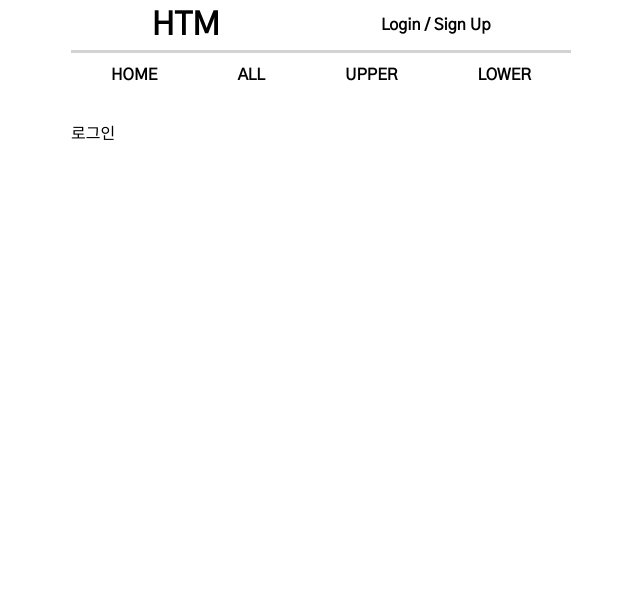
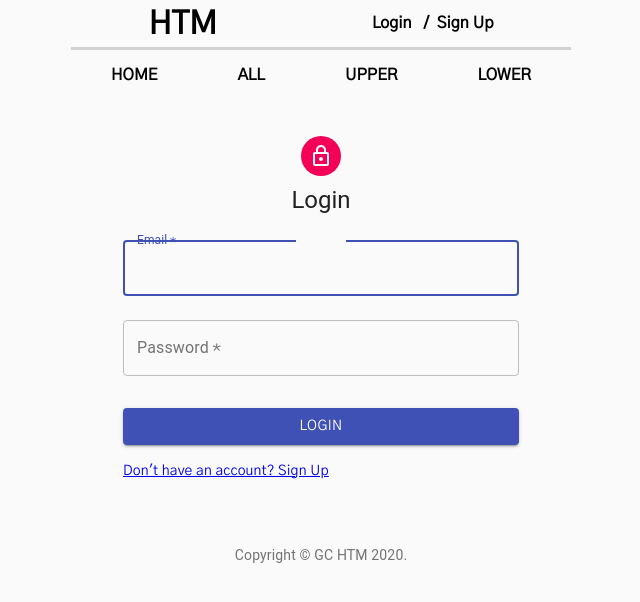
Before and after one commit to GC-P-Project/HTM-Front, a React (Create React App) app: page /#/login in a window 1280 px wide. Shown: the top 602 px of the page, without its empty margins (319-959 px from the left). Built offline with nearby package versions, Linux system fonts and the light colour scheme.

Commit message:
add: 회원가입 및 로그인 완료

```diff
--- a/package.json
+++ b/package.json
@@ -36,6 +36,8 @@
     ]
   },
   "devDependencies": {
+    "@material-ui/core": "^4.11.2",
+    "@material-ui/icons": "^4.11.2",
     "react-router-dom": "^5.2.0",
     "styled-components": "^5.2.1"
   }
--- a/src/components/login/LoginWrap.js
+++ b/src/components/login/LoginWrap.js
@@ -1,11 +1,81 @@
-import React from 'react';
+import React from "react";
+import { Link } from "react-router-dom";
+import Avatar from "@material-ui/core/Avatar";
+import Button from "@material-ui/core/Button";
+import CssBaseline from "@material-ui/core/CssBaseline";
+import TextField from "@material-ui/core/TextField";
+import FormControlLabel from "@material-ui/core/FormControlLabel";
+import Checkbox from "@material-ui/core/Checkbox";
+import Grid from "@material-ui/core/Grid";
+import Box from "@material-ui/core/Box";
+import LockOutlinedIcon from "@material-ui/icons/LockOutlined";
+import Typography from "@material-ui/core/Typography";
+import { makeStyles } from "@material-ui/core/styles";
+import Container from "@material-ui/core/Container";
 
-const LoginWrap = () => {
+function Copyright() {
     return (
-        <div>
-            로그인
-        </div>
+        <Typography variant="body2" color="textSecondary" align="center">
+            {"Copyright © "}
+            GC HTM {new Date().getFullYear()}
+            {"."}
+        </Typography>
     );
-};
+}
+
+const useStyles = makeStyles((theme) => ({
+    paper: {
+        marginTop: theme.spacing(1),
+        display: "flex",
+        flexDirection: "column",
+        alignItems: "center",
+    },
+    avatar: {
+        margin: theme.spacing(1),
+        backgroundColor: theme.palette.secondary.main,
+    },
+    form: {
+        width: "100%",
+        marginTop: theme.spacing(1),
+    },
+    submit: {
+        margin: theme.spacing(3, 0, 2),
+    },
+}));
+
+function LoginWrap() {
+    const classes = useStyles();
+
+    return (
+        <Container component="main" maxWidth="xs">
+            <CssBaseline />
+            <div className={classes.paper}>
+                <Avatar className={classes.avatar}>
+                    <LockOutlinedIcon />
+                </Avatar>
+                <Typography component="h1" variant="h5">
+                    Login
+                </Typography>
+                <form className={classes.form} noValidate>
+                    <TextField variant="outlined" margin="normal" required fullWidth id="email" label="Email" name="email" autoComplete="email" autoFocus />
+                    <TextField variant="outlined" margin="normal" required fullWidth name="password" label="Password" type="password" id="password" autoComplete="current-password" />
+                    <Button type="submit" fullWidth variant="contained" color="primary" className={classes.submit}>
+                        Login
+                    </Button>
+                    <Grid container>
+                        <Grid item>
+                            <Link to="/signup" variant="body2">
+                                {"Don't have an account? Sign Up"}
+                            </Link>
+                        </Grid>
+                    </Grid>
+                </form>
+            </div>
+            <Box mt={8}>
+                <Copyright />
+            </Box>
+        </Container>
+    );
+}
 
 export default LoginWrap;
--- a/src/components/singup/SignupWrap.js
+++ b/src/components/singup/SignupWrap.js
@@ -1,11 +1,105 @@
-import React from 'react';
+import React from "react";
+import { Link } from 'react-router-dom';
+import Avatar from "@material-ui/core/Avatar";
+import Button from "@material-ui/core/Button";
+import CssBaseline from "@material-ui/core/CssBaseline";
+import TextField from "@material-ui/core/TextField";
+import FormControlLabel from "@material-ui/core/FormControlLabel";
+import Checkbox from "@material-ui/core/Checkbox";
+import Grid from "@material-ui/core/Grid";
+import Box from "@material-ui/core/Box";
+import LockOutlinedIcon from "@material-ui/icons/LockOutlined";
+import Typography from "@material-ui/core/Typography";
+import { makeStyles } from "@material-ui/core/styles";
+import Container from "@material-ui/core/Container";
 
-const SignupWrap = () => {
+function Copyright() {
     return (
-        <div>
-            회원가입
-        </div>
+        <Typography variant="body2" color="textSecondary" align="center">
+            {"Copyright © "}
+            GC HTM {new Date().getFullYear()}
+            {"."}
+        </Typography>
     );
-};
+}
+
+const useStyles = makeStyles((theme) => ({
+    paper: {
+        marginTop: theme.spacing(1),
+        display: "flex",
+        flexDirection: "column",
+        alignItems: "center",
+    },
+    avatar: {
+        margin: theme.spacing(1),
+        backgroundColor: theme.palette.secondary.main,
+    },
+    form: {
+        width: "100%",
+        marginTop: theme.spacing(3),
+    },
+    submit: {
+        margin: theme.spacing(3, 0, 2),
+    },
+}));
+
+function SignupWrap() {
+    const classes = useStyles();
+
+    return (
+        <Container component="main" maxWidth="xs">
+            <CssBaseline />
+            <div className={classes.paper}>
+                <Avatar className={classes.avatar}>
+                    <LockOutlinedIcon />
+                </Avatar>
+                <Typography component="h1" variant="h5">
+                    Sign Up
+                </Typography>
+                <form className={classes.form} noValidate>
+                    <Grid container spacing={2}>
+                        <Grid item xs={12}>
+                            <TextField variant="outlined" required fullWidth id="name" label="Name" name="name" autoComplete="name" />
+                        </Grid>
+                        <Grid item xs={6}>
+                            <FormControlLabel control={<Checkbox value="allowExtraEmails" color="primary" />} label="Male" />
+                        </Grid>
+                        <Grid item xs={6}>
+                            <FormControlLabel control={<Checkbox value="allowExtraEmails" color="primary" />} label="Female" />
+                        </Grid>
+                        <Grid item xs={6}>
+                            <TextField variant="outlined" required fullWidth id="height" label="Height (cm)" name="height" autoComplete="height" />
+                        </Grid>
+                        <Grid item xs={6}>
+                            <TextField variant="outlined" required fullWidth id="weight" label="Weight (kg)" name="weight" autoComplete="weight" />
+                        </Grid>
+                        <Grid item xs={12}>
+                            <TextField variant="outlined" required fullWidth id="age" label="Age" name="age" autoComplete="age" />
+                        </Grid>
+                        <Grid item xs={12}>
+                            <TextField variant="outlined" required fullWidth id="email" label="Email" name="email" autoComplete="email" />
+                        </Grid>
+                        <Grid item xs={12}>
+                            <TextField variant="outlined" required fullWidth name="password" label="Password" type="password" id="password" autoComplete="current-password" />
+                        </Grid>
+                    </Grid>
+                    <Button type="submit" fullWidth variant="contained" color="primary" className={classes.submit}>
+                        Sign Up
+                    </Button>
+                    <Grid container justify="flex-end">
+                        <Grid item>
+                            <Link to="/login" variant="body2">
+                                Already have an account? Login
+                            </Link>
+                        </Grid>
+                    </Grid>
+                </form>
+            </div>
+            <Box mt={5}>
+                <Copyright />
+            </Box>
+        </Container>
+    );
+}
 
 export default SignupWrap;
--- a/src/pages/Header.js
+++ b/src/pages/Header.js
@@ -13,7 +13,10 @@ const Header = () => {
                 </div>
                 <div>
                     <Link to="/login">
-                        <button>Login / Sign Up</button>
+                        <button>Login</button>
+                    </Link>
+                    <Link to="/signup">
+                        <button>/&nbsp; Sign Up</button>
                     </Link>
                 </div>
             </StyledHeader>
@@ -50,9 +53,10 @@ const StyledHeader = styled.div`
     position: fixed;
     width: 100%;
     height: 50px;
-    z-index: 100;
+    z-index: 1000;
     display: flex;
     align-items: center;
+    background-color: rgba(250, 250, 250, 1);
 
     & > div > a > button {
         color: black;
@@ -74,11 +78,12 @@ const StyledNavigation = styled.div`
     position: fixed;
     width: 100%;
     height: 50px;
-    z-index: 100;
+    z-index: 1000;
     display: flex;
     justify-content: space-around;
     align-items: center;
     margin-top: 50px;
+    background-color: rgba(250, 250, 250, 1);
 
     & > div > a > button {
         color: black;
```
Also changed, not shown: 1 other file (tests, documents, lock files or other folders).
